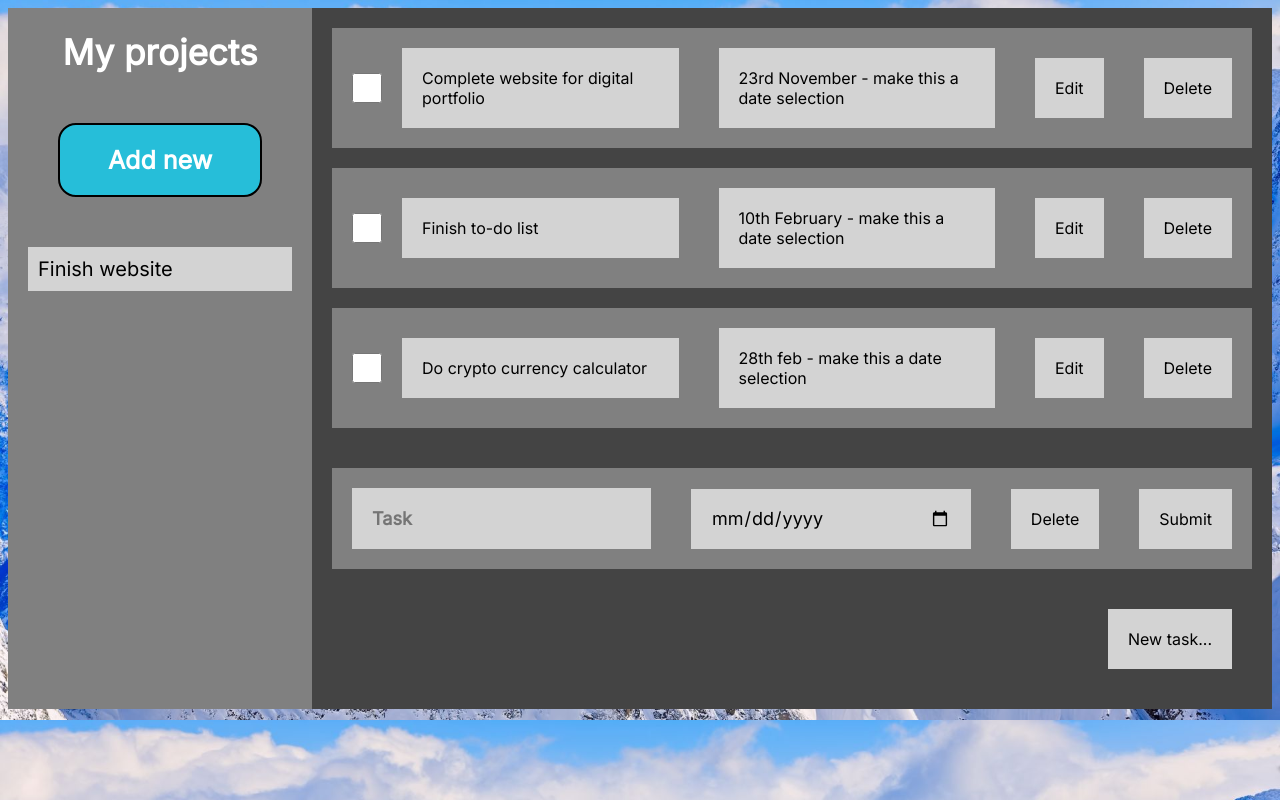
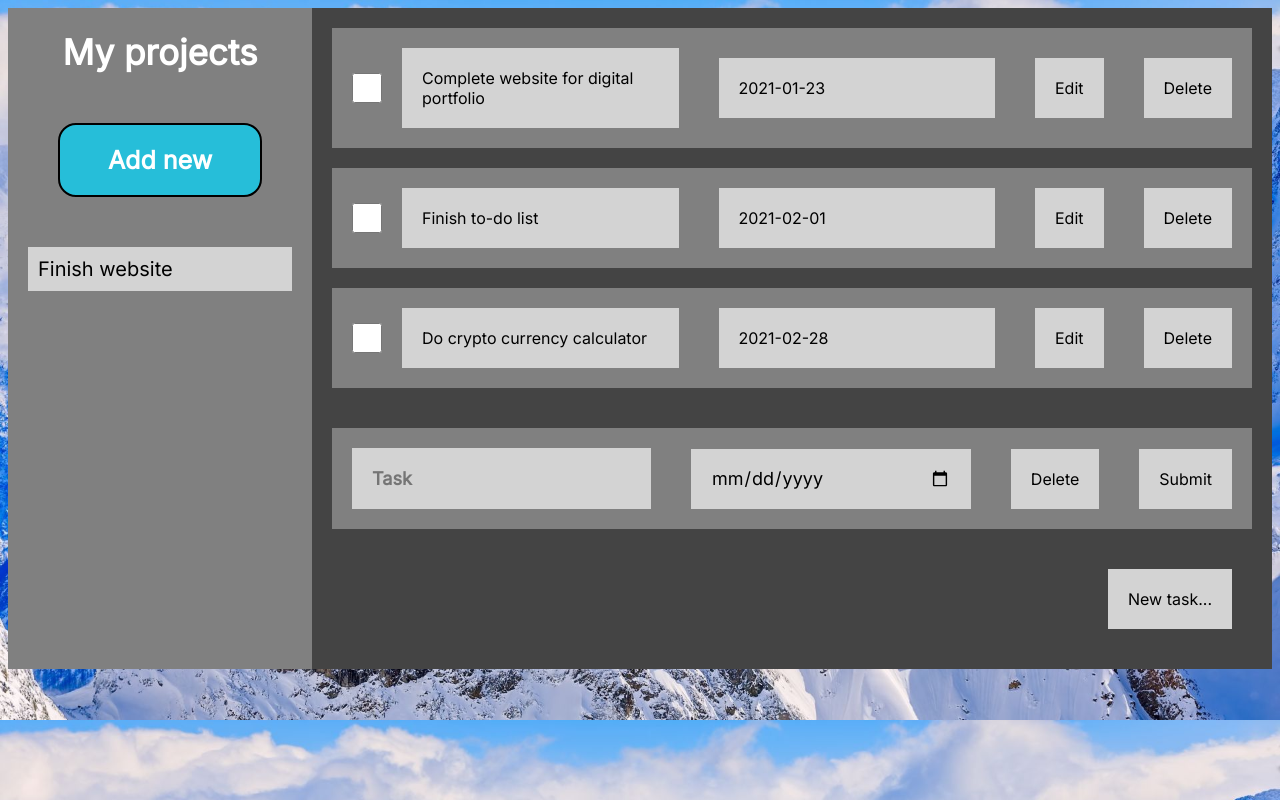
Before and after one commit to iainbrux/to-do.js, a plain HTML site: page index.html in a window 1280 px wide. Drawn offline with Linux system fonts and the light colour scheme.

Commit message:
further improvements to javascript DOM rendering

```diff
--- a/index.html
+++ b/index.html
@@ -27,7 +27,7 @@
                     <div class="task">
                         <input type="checkbox" name="status" id="status">
                         <div class="description">Complete website for digital portfolio</div>
-                        <div class="due">23rd November - make this a date selection</div>
+                        <div class="due">2021-01-23</div>
                         <div class="btns">
                             <div class="edit">Edit</div>
                             <div class="delete">Delete</div>
@@ -36,7 +36,7 @@
                     <div class="task">
                         <input type="checkbox" name="status" id="status">
                         <div class="description">Finish to-do list</div>
-                        <div class="due">10th February - make this a date selection</div>
+                        <div class="due">2021-02-01</div>
                         <div class="btns">
                             <div class="edit">Edit</div>
                             <div class="delete">Delete</div>
@@ -45,7 +45,7 @@
                     <div class="task">
                         <input type="checkbox" name="status" id="status">
                         <div class="description">Do crypto currency calculator</div>
-                        <div class="due">28th feb - make this a date selection</div>
+                        <div class="due">2021-02-28</div>
                         <div class="btns">
                             <div class="edit">Edit</div>
                             <div class="delete">Delete</div>
@@ -56,7 +56,7 @@
                     <input type="text" name="task" id="task" placeholder="Task">
                     <input type="date" name="due-date" id="due-date">
                     <div class="btns">
-                        <div class="delete">Delete</div>
+                        <div class="delete" id="clear">Delete</div>
                         <div class="submit">Submit</div>
                     </div>
                 </div>
```
Also changed, not shown: main.js (+1 -1 lines).
